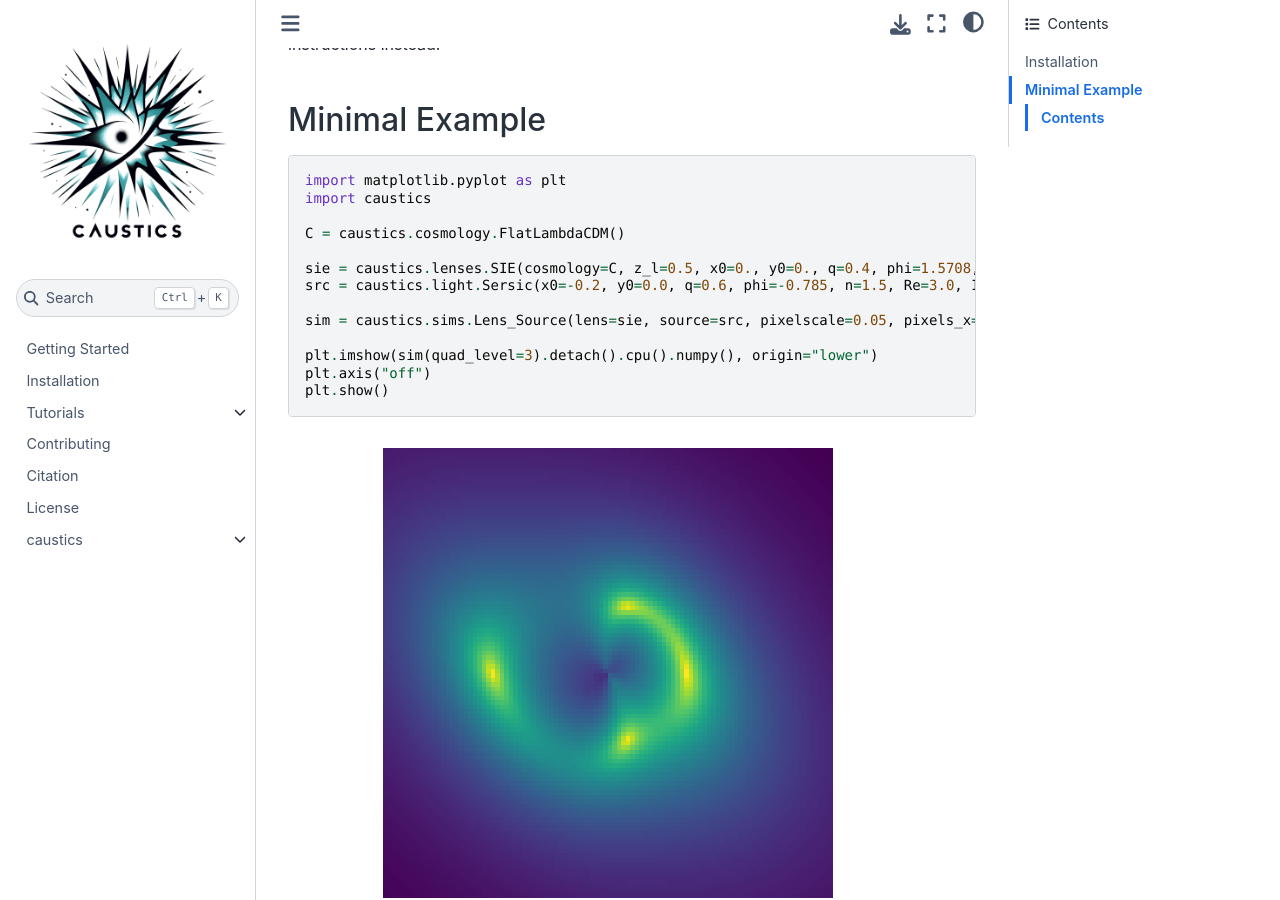
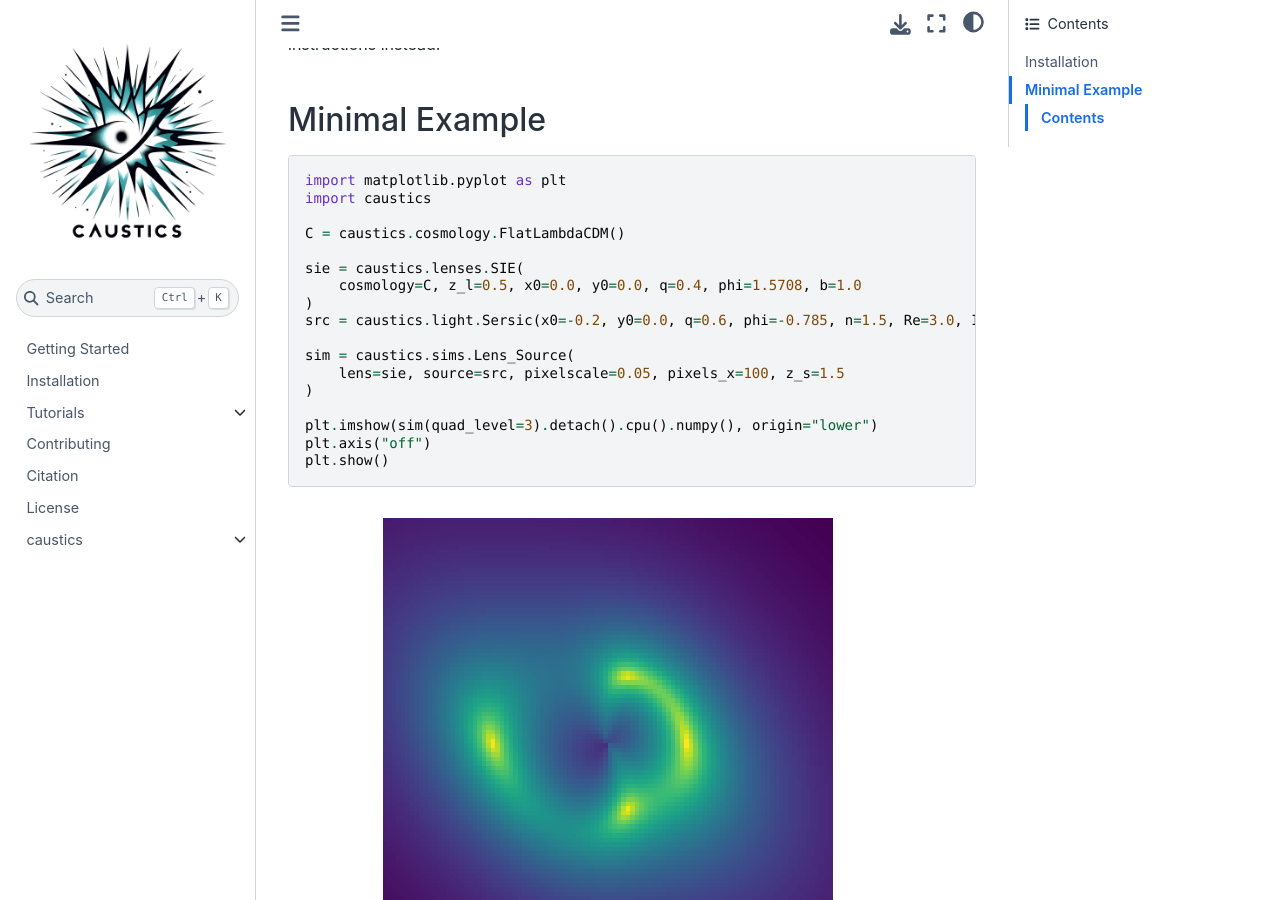
Before and after one commit to Ciela-Institute/caustics, a Jupyter Book: the page built from docs/source/intro.md, in a window 1280 px wide and 900 px high, scrolled down 654 px. Built offline with Jupyter Book 1.0.4 settings and Sphinx 7.4.7 and the Sphinx Book theme 1.1.4, drawn with Linux system fonts in a browser that asks for light colours; pages that are not in the unit, such as notebooks, are missing from menus.

Commit message:
style: pre-commit fixes

```diff
--- a/docs/source/intro.md
+++ b/docs/source/intro.md
@@ -28,10 +28,14 @@ import caustics
 
 C = caustics.cosmology.FlatLambdaCDM()
 
-sie = caustics.lenses.SIE(cosmology=C, z_l=0.5, x0=0., y0=0., q=0.4, phi=1.5708, b=1.)
+sie = caustics.lenses.SIE(
+    cosmology=C, z_l=0.5, x0=0.0, y0=0.0, q=0.4, phi=1.5708, b=1.0
+)
 src = caustics.light.Sersic(x0=-0.2, y0=0.0, q=0.6, phi=-0.785, n=1.5, Re=3.0, Ie=1.0)
 
-sim = caustics.sims.Lens_Source(lens=sie, source=src, pixelscale=0.05, pixels_x=100, z_s=1.5)
+sim = caustics.sims.Lens_Source(
+    lens=sie, source=src, pixelscale=0.05, pixels_x=100, z_s=1.5
+)
 
 plt.imshow(sim(quad_level=3).detach().cpu().numpy(), origin="lower")
 plt.axis("off")
```
Also changed, not shown: README.md (+6 -2 lines).
